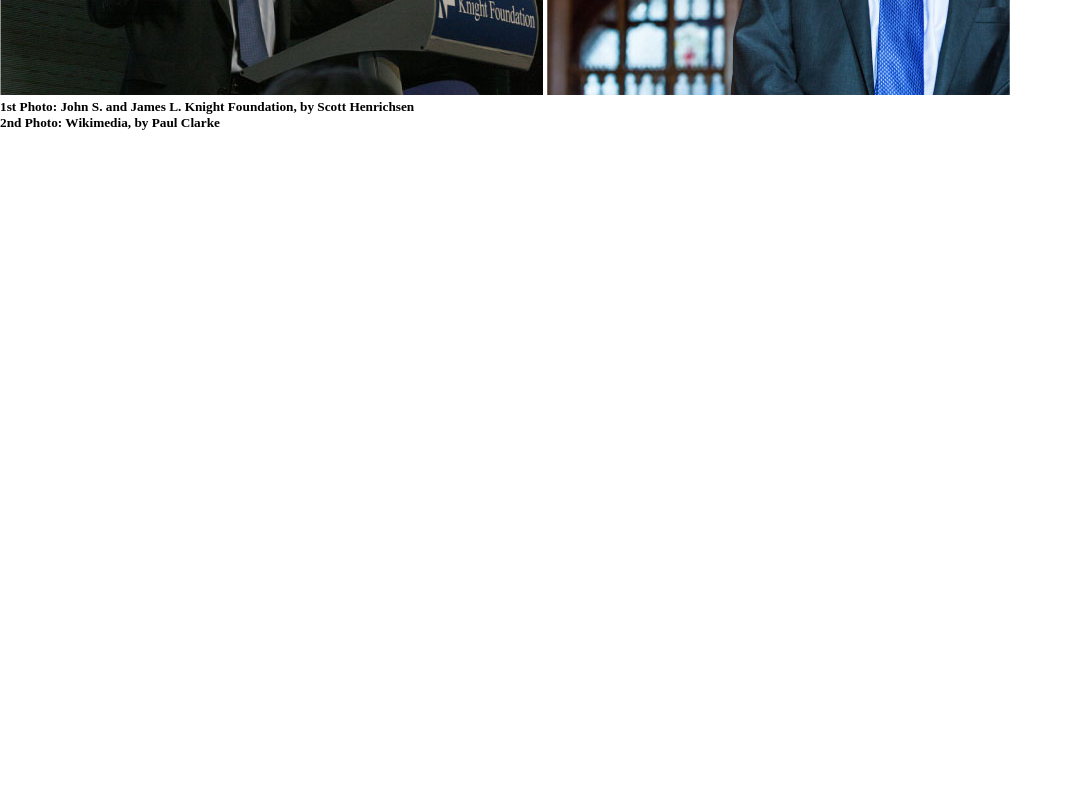
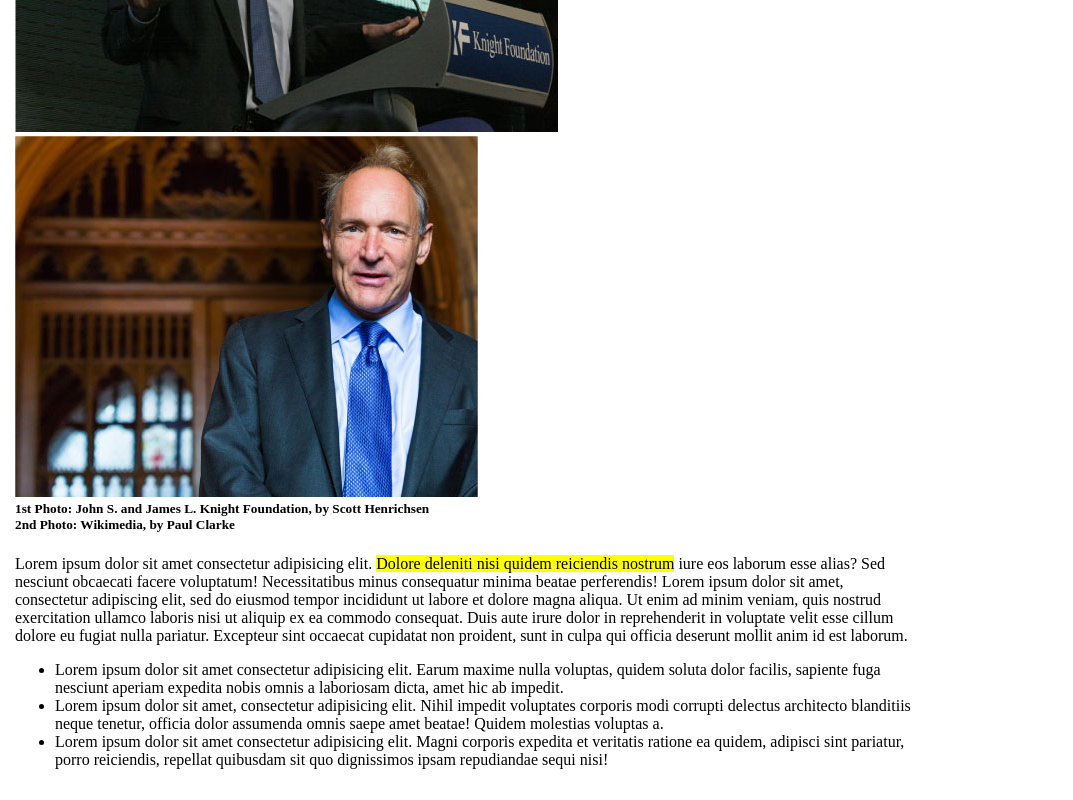
Before and after one commit to mmensa0/html-css-booleaner, a plain HTML site: page index.html in a window 1280 px wide. Shown: the part 487-1287 px from the top of the page, without its empty margins (0-1073 px from the left). Before the commit the page ends 800 px from the top, so only its background shows below. Drawn offline with Linux system fonts and the light colour scheme.

Commit message:
Ho creato un cointainer per header, main e body

```diff
--- a/css/style.css
+++ b/css/style.css
@@ -12,6 +12,11 @@ body{
 .logo{
     height: 135px;
     width: 200px;
+}
+
+.container{
+    margin: 15px;
+    width: 70%;
 }
 
 #titolo{
@@ -45,3 +50,11 @@ body{
 #didascalia-due{
     margin-top: 0;
 }
+
+#evidenziato{
+    background-color: yellow;
+}
+
+#tablehead{
+    background-color: rgb(2, 149, 247);
+}
--- a/index.html
+++ b/index.html
@@ -14,6 +14,8 @@
     <div class="banner">
        <img class="logo" src="./img/logo.svg" alt="Logo The Booleaner">
     </div>
+
+    <div class="container">
 
         <!-- Header contiene il titolo, l'autore, la data, le due foto e le didascalie-->
         <header>
@@ -41,7 +43,31 @@
 
         </header>
 
+        <main>
 
 
+            <p>Lorem ipsum dolor sit amet consectetur adipisicing elit. <span id="evidenziato">Dolore deleniti nisi quidem reiciendis nostrum</span>  iure eos laborum esse alias? Sed nesciunt obcaecati facere voluptatum! Necessitatibus minus consequatur minima beatae perferendis! Lorem ipsum dolor sit amet, consectetur adipiscing elit, sed do eiusmod tempor incididunt ut labore et dolore magna aliqua. Ut enim ad minim veniam, quis nostrud exercitation ullamco laboris nisi ut aliquip ex ea commodo consequat. Duis aute irure dolor in reprehenderit in voluptate velit esse cillum dolore eu fugiat nulla pariatur. Excepteur sint occaecat cupidatat non proident, sunt in culpa qui officia deserunt mollit anim id est laborum.</p>
+            <ul>
+                <li>
+                    Lorem ipsum dolor sit amet consectetur adipisicing elit. Earum maxime nulla voluptas, quidem soluta dolor facilis, sapiente fuga nesciunt aperiam expedita nobis omnis a laboriosam dicta, amet hic ab impedit.
+                </li>
+                <li>
+                    Lorem ipsum dolor sit amet, consectetur adipisicing elit. Nihil impedit voluptates corporis modi corrupti delectus architecto blanditiis neque tenetur, officia dolor assumenda omnis saepe amet beatae! Quidem molestias voluptas a.
+                </li>
+                <li>
+                    Lorem ipsum dolor sit amet consectetur adipisicing elit. Magni corporis expedita et veritatis ratione ea quidem, adipisci sint pariatur, porro reiciendis, repellat quibusdam sit quo dignissimos ipsam repudiandae sequi nisi!
+                </li>
+            </ul>
+
+            <table>
+                <thead id="tablehead"></thead>
+                <tr></tr>
+            </table>
+
+        </main>
+
+
+
+    </div>
 </body>
 </html>
```
Lines whose indentation alone changed are shown as unchanged.
